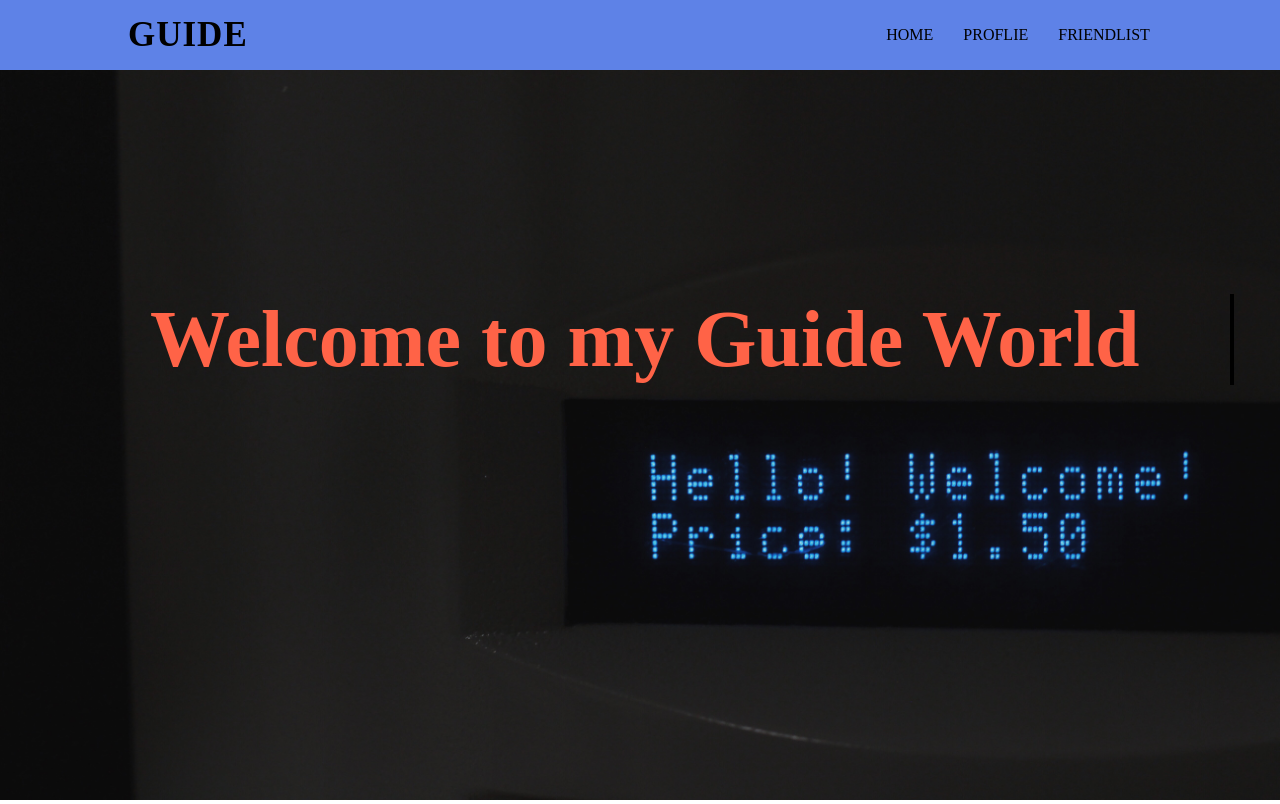
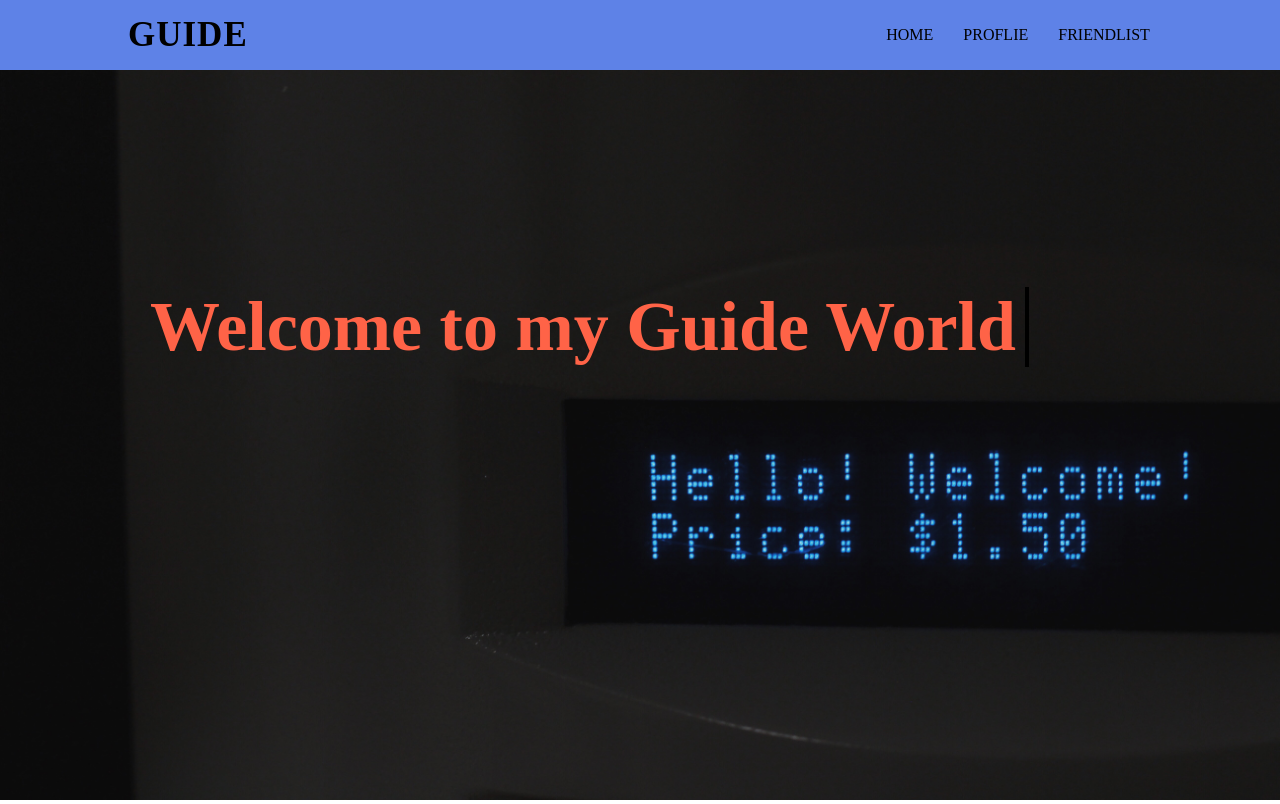
Before and after one commit to sadliver/sadliver.github.io, a plain HTML site: page index.html in a window 1280 px wide. Drawn offline with Linux system fonts and the light colour scheme.

Commit message:
fix text

```diff
--- a/styleindex.css
+++ b/styleindex.css
@@ -61,12 +61,12 @@ height: 100vh;
 
 .myguide h1{
     color: tomato;
-    font-size: 80px;
+    font-size: 70px;
     animation: type 3s steps(30);
     overflow: hidden;
     white-space: nowrap;
     border-right:4px solid black;
-    width: 27ch;
+    width: 25ch;
 }
 
 @keyframes type {
```
